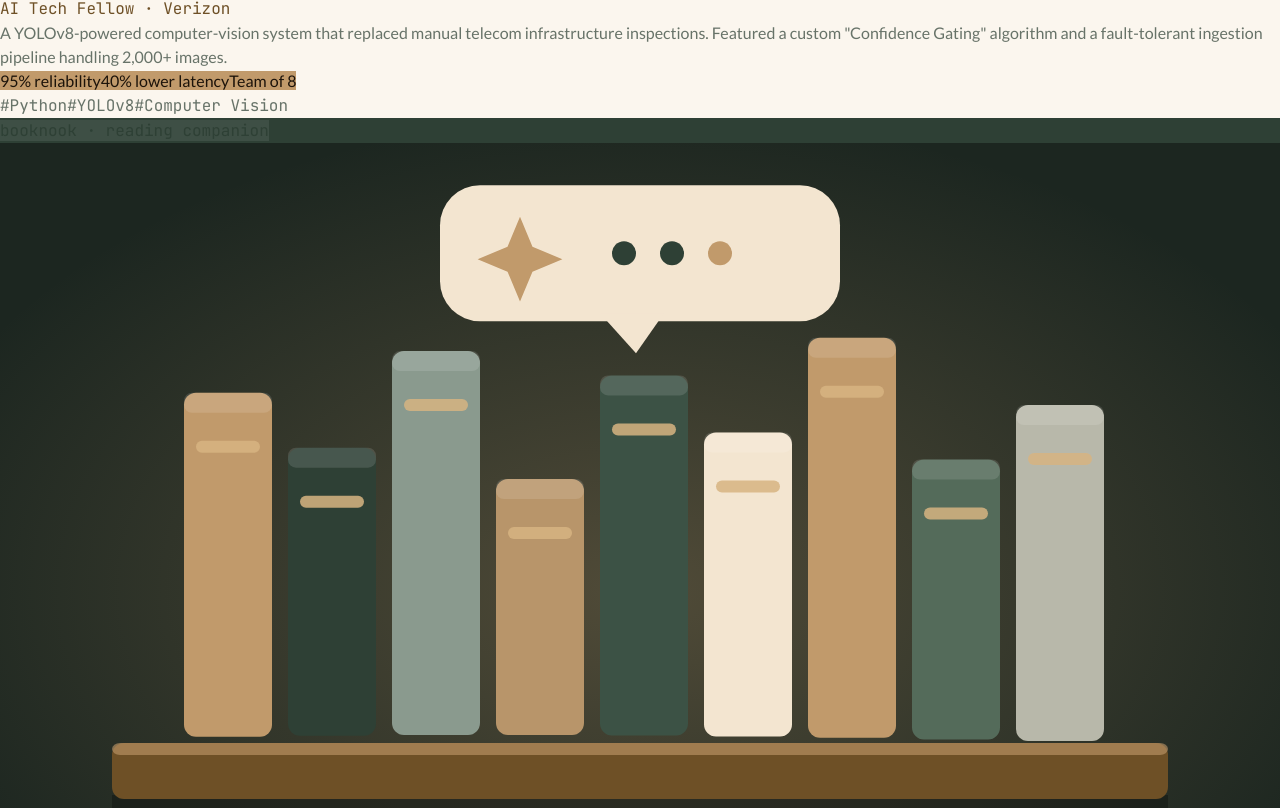
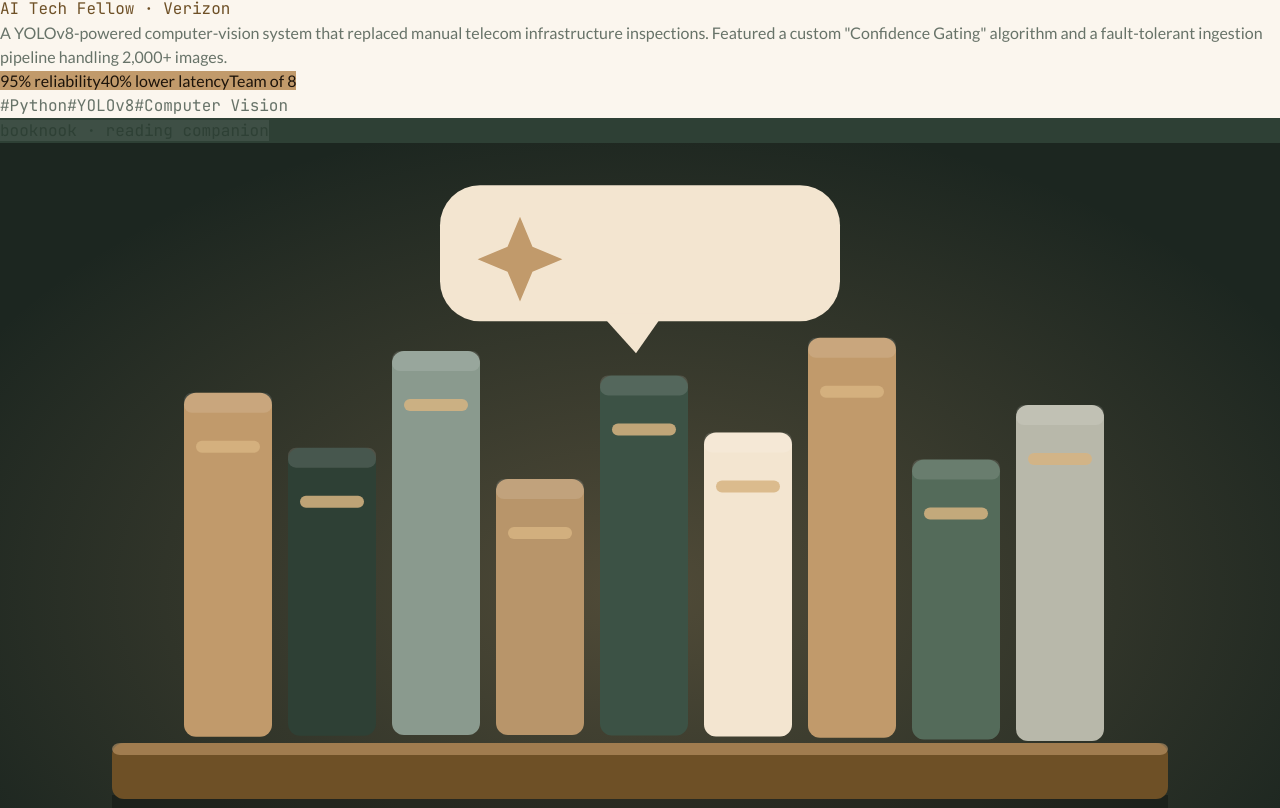
Before and after one commit to kenzyi2024/kenzy-portfolio, a React (Vite) app: page / in a window 1280 px wide. Shown: the part 5592-6400 px from the top of the page. Built offline with nearby package versions, Linux system fonts and the light colour scheme; a web font is replaced by a local one.

Commit message:
feat: Enhance ProjectPreview animations with motion circles for improved visual dynamics

```diff
--- a/src/App.jsx
+++ b/src/App.jsx
@@ -473,9 +473,12 @@ const ProjectPreview = ({ kind }) => {
             <motion.path d="M130 24 l2.5 6 l6 2.5 l-6 2.5 l-2.5 6 l-2.5 -6 l-6 -2.5 l6 -2.5 Z" fill="#C19A6B"
               animate={{ scale: [1, 1.25, 1], opacity: [0.85, 1, 0.85] }} transition={{ duration: 2, repeat: Infinity }}
               style={{ transformBox: 'fill-box', transformOrigin: 'center' }} />
-            <circle cx="156" cy="31" r="3" fill="#2E4035" />
-            <circle cx="168" cy="31" r="3" fill="#2E4035" />
-            <circle cx="180" cy="31" r="3" fill="#C19A6B" />
+            <motion.circle cx="156" cy="31" r="3" fill="#2E4035"
+              animate={{ opacity: [0, 1, 1, 1, 0, 0] }} transition={{ duration: 1.8, repeat: Infinity, times: [0, 0.12, 0.37, 0.62, 0.75, 1] }} />
+            <motion.circle cx="168" cy="31" r="3" fill="#2E4035"
+              animate={{ opacity: [0, 0, 1, 1, 0, 0] }} transition={{ duration: 1.8, repeat: Infinity, times: [0, 0.12, 0.37, 0.62, 0.75, 1] }} />
+            <motion.circle cx="180" cy="31" r="3" fill="#C19A6B"
+              animate={{ opacity: [0, 0, 0, 1, 0, 0] }} transition={{ duration: 1.8, repeat: Infinity, times: [0, 0.12, 0.37, 0.62, 0.75, 1] }} />
           </motion.g>
           <text x="160" y="190" textAnchor="middle" fontFamily="monospace" fontSize="8" fill="#B8B8AA">recaps · analysis · Socratic seminars</text>
         </svg>
```
